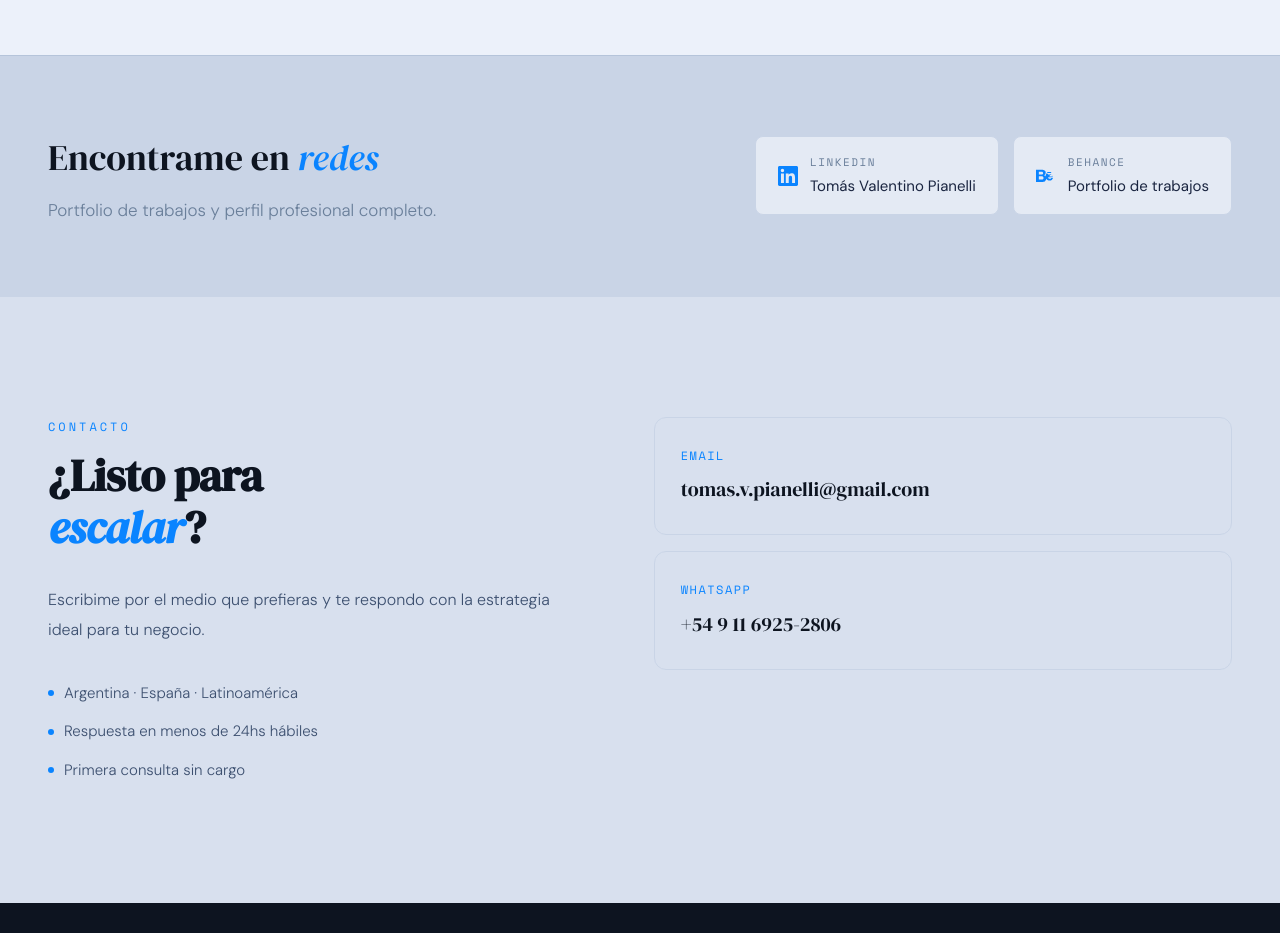
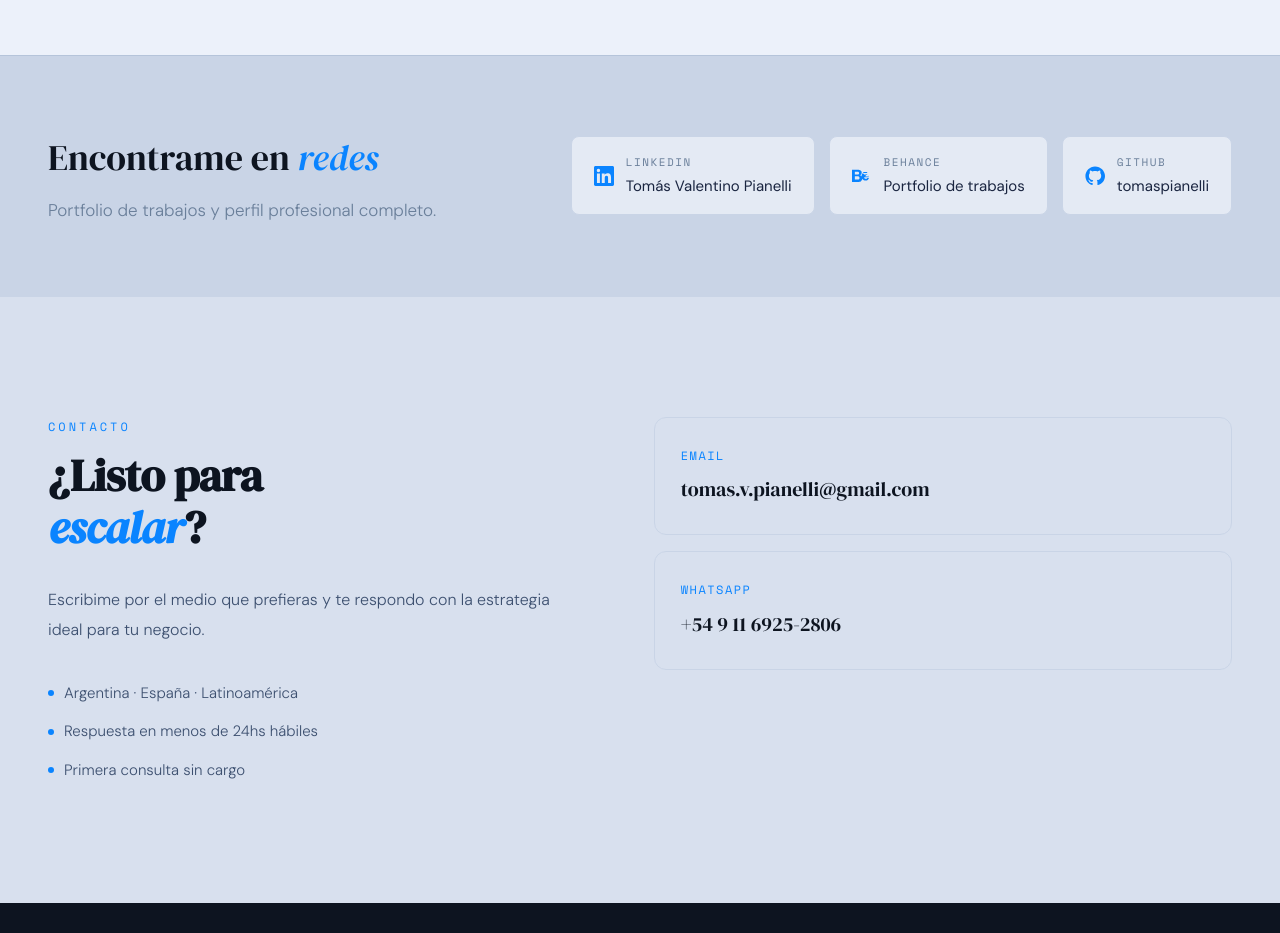
Before and after one commit to tomaspianelli/Paid-Media-Marketing-Digital, a plain HTML site: page index.html in a window 1280 px wide. Shown: the part 9160-10093 px from the top of the page. Drawn offline with nearby package versions, Linux system fonts and the light colour scheme.

Commit message:
Update index.html boton de git hub

```diff
--- a/index.html
+++ b/index.html
@@ -808,6 +808,13 @@
           <span class="red-name">Portfolio de trabajos</span>
         </div>
       </a>
+      <a class="red-link" href="https://github.com/tomaspianelli" target="_blank" rel="noopener">
+  <svg viewBox="0 0 24 24"><path d="M12 .5C5.73.5.5 5.73.5 12c0 5.08 3.29 9.39 7.86 10.91.57.1.78-.25.78-.55 0-.27-.01-1.16-.02-2.11-3.2.7-3.87-1.36-3.87-1.36-.53-1.34-1.29-1.7-1.29-1.7-1.05-.72.08-.7.08-.7 1.17.08 1.78 1.2 1.78 1.2 1.03 1.77 2.72 1.26 3.38.96.1-.75.4-1.26.73-1.55-2.55-.29-5.24-1.28-5.24-5.68 0-1.26.45-2.28 1.19-3.09-.12-.29-.52-1.46.11-3.05 0 0 .97-.31 3.18 1.18.92-.26 1.91-.38 2.89-.39.98.01 1.97.13 2.89.39 2.21-1.49 3.18-1.18 3.18-1.18.63 1.59.23 2.76.11 3.05.74.81 1.19 1.83 1.19 3.09 0 4.41-2.69 5.38-5.25 5.67.41.35.78 1.05.78 2.12 0 1.53-.01 2.76-.01 3.14 0 .3.2.66.79.55C20.71 21.39 24 17.08 24 12c0-6.27-5.23-11.5-12-11.5z"/></svg>
+  <div>
+    <span class="red-plat">GitHub</span>
+    <span class="red-name">tomaspianelli</span>
+  </div>
+</a>
     </div>
   </div>
 </section>
```
